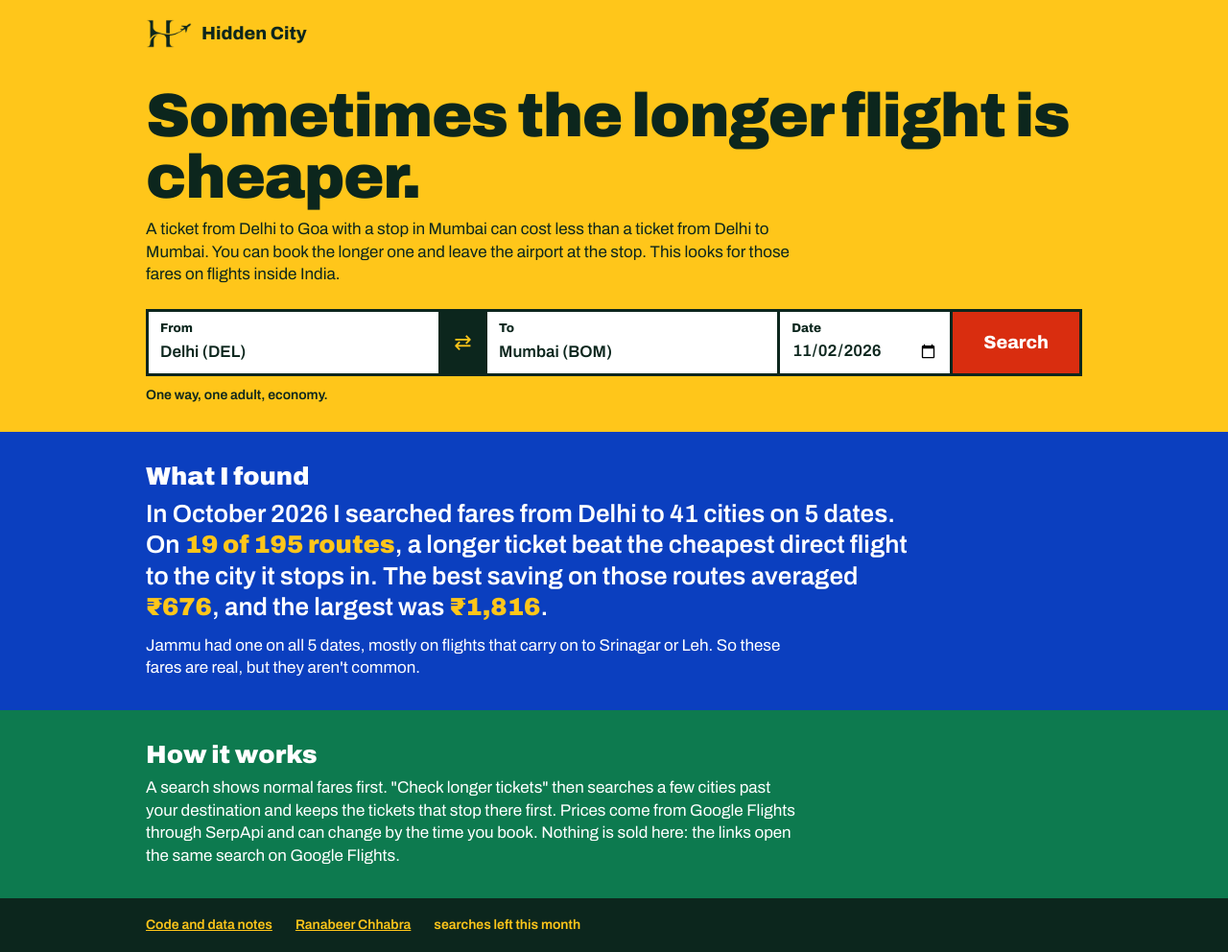
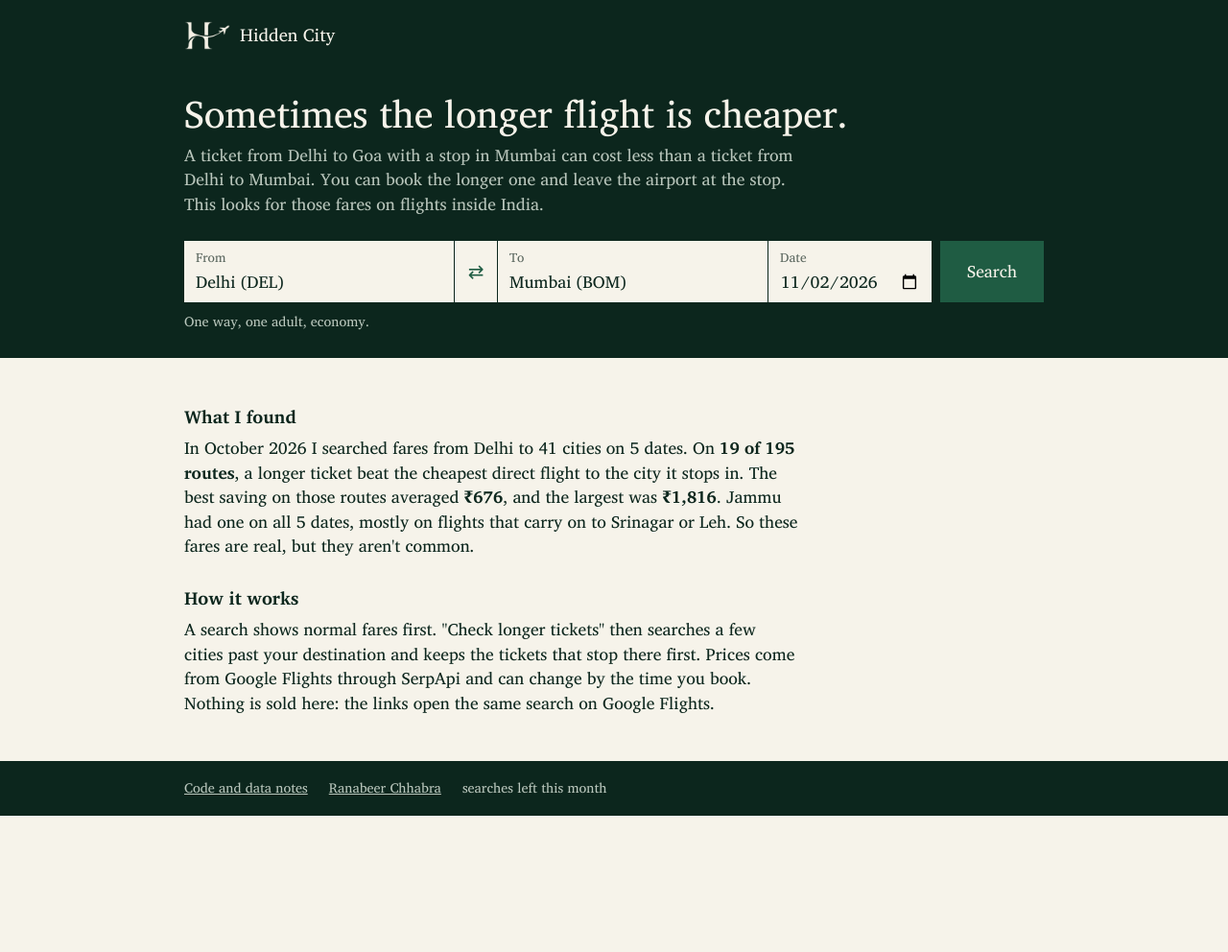
Before and after one commit to RanabeerChhabra/Hidden-City, a Flask app: page /hidden-city/ in a window 1280 px wide. Shown: the whole page at 96% size. After the commit the page ends 850 px from the top, so only its background shows below. Run offline with Flask 3, Linux system fonts and the light colour scheme; data that the repository does not hold is empty.

Commit message:
Restyle in quiet forest green and cream
Use the logo's colours with Charis SIL, flat square fields and ruled fare rows, with a soft green tint for longer tickets. Replaces the poster colours.

Co-Authored-By: Claude Opus 5.5 <noreply@anthropic.com>

```diff
--- a/public/hidden-city/static/style.css
+++ b/public/hidden-city/static/style.css
@@ -1,12 +1,15 @@
-/* Flat, bold colour blocks, like an old travel poster. No gradients or shadows. */
+/* Forest green and cream, taken from the logo. Flat, square and quiet. */
+@font-face { font-family: "Charis SIL"; src: url("fonts/charis-400-normal.woff2") format("woff2"); font-weight: 400; font-display: swap; }
+@font-face { font-family: "Charis SIL"; src: url("fonts/charis-700-normal.woff2") format("woff2"); font-weight: 700; font-display: swap; }
+
 :root {
-  --ink: #0c261d;       /* the logo's colour */
-  --marigold: #ffc61a;
-  --vermilion: #d92d0f;
-  --peacock: #0b3fbf;
-  --leaf: #0d7a4f;
-  --pink: #ffd3dc;
-  --paper: #fff8e7;
+  --forest: #0c261d;    /* the logo's ink */
+  --moss: #1f5c43;      /* buttons and the cheapest price */
+  --tint: #e4ecdf;      /* longer-ticket rows */
+  --cream: #f6f3ea;     /* the page */
+  --sage: #b9c6bc;      /* quiet text on the green */
+  --muted: #5b675f;     /* quiet text on the cream */
+  --rule: #d9d4c5;
 }
 
 * { box-sizing: border-box; }
@@ -14,49 +17,37 @@
 
 body {
   margin: 0;
-  background: var(--paper);
-  color: var(--ink);
-  font-family: "Archivo", Arial, sans-serif;
-  font-size: 17px;
-  line-height: 1.4;
+  background: var(--cream);
+  color: var(--forest);
+  font-family: "Charis SIL", Georgia, serif;
+  font-size: 17.6px;
+  line-height: 1.45;
 }
 
-.page { max-width: 1040px; margin: 0 auto; padding: 0 32px; }
-.band { padding: 32px 0; }
+.page { max-width: 960px; margin: 0 auto; padding: 0 32px; }
 a { color: inherit; }
 p { margin: 0 0 12px; }
-h1, h2 { margin: 0 0 8px; font-weight: 900; line-height: 1.1; }
-h1 { font-size: 36px; }
-h2 { font-size: 26px; }
+h1 { margin: 0 0 2px; font-size: 28.6px; font-weight: 400; line-height: 1.2; }
+h2 { margin: 28px 0 6px; font-size: 18.7px; font-weight: 700; }
+.small { font-size: 14.3px; color: var(--muted); }
 
-.small { font-size: 14px; }
+/* ---------- Top ---------- */
 
-/* ---------- Top band ---------- */
+.top { padding: 22px 0 28px; background: var(--forest); color: var(--cream); }
 
-.top { background: var(--marigold); padding: 20px 0 28px; }
-
-.logo { display: inline-flex; align-items: center; gap: 10px; font-size: 19px; font-weight: 800; text-decoration: none; }
+.logo { display: inline-flex; align-items: center; gap: 10px; font-size: 18.7px; text-decoration: none; }
 .logo img { display: block; width: auto; height: 30px; }
 
-.headline { margin: 32px 0 10px; font-size: 64px; font-weight: 900; line-height: 1; letter-spacing: -1.5px; }
-.intro { max-width: 680px; margin-bottom: 24px; }
+.headline { margin: 36px 0 8px; font-size: 40px; line-height: 1.15; }
+.intro { max-width: 640px; margin-bottom: 26px; color: var(--sage); }
 
-form { display: flex; align-items: stretch; }
+form { display: flex; align-items: stretch; gap: 1px; }
 
-.field {
-  position: relative;
-  flex: 1;
-  min-width: 0;
-  padding: 8px 12px;
-  border: 3px solid var(--ink);
-  border-right: 0;
-  background: #fff;
-}
+.field { position: relative; flex: 1; min-width: 0; padding: 8px 12px 6px; background: var(--cream); color: var(--forest); }
+.field.date { flex: 0 0 170px; }
+.field:focus-within { background: #fff; }
 
-.field.date { flex: 0 0 180px; }
-.field:focus-within { background: var(--paper); }
-
-label { display: block; font-size: 13px; font-weight: 800; }
+label { display: block; font-size: 13.5px; color: var(--muted); }
 
 input {
   width: 100%;
@@ -66,137 +57,105 @@ input {
   border-radius: 0;
   outline: 0;
   background: transparent;
-  color: var(--ink);
+  color: var(--forest);
   font: inherit;
-  font-weight: 600;
 }
 
 button { border: 0; border-radius: 0; font: inherit; cursor: pointer; }
 
-#swap {
-  flex: none;
-  width: 48px;
-  border: 3px solid var(--ink);
-  border-right: 0;
-  background: var(--ink);
-  color: var(--marigold);
-  font-size: 22px;
-}
+#swap { flex: none; width: 44px; background: var(--cream); color: var(--moss); font-size: 20px; }
+#swap:hover { background: var(--tint); }
 
-#swap:hover { background: var(--peacock); color: #fff; }
+.go, #hidden-go { background: var(--moss); color: var(--cream); }
+.go:hover, #hidden-go:hover { background: #2a7555; }
+.go:disabled { opacity: 0.6; cursor: wait; }
+.go { flex: none; margin-left: 8px; padding: 0 28px; }
 
-.go, #hidden-go {
-  background: var(--vermilion);
-  color: #fff;
-  font-weight: 800;
-}
-
-.go { flex: none; padding: 0 32px; border: 3px solid var(--ink); font-size: 19px; }
-.go:hover, #hidden-go:hover { background: var(--ink); }
-.go:disabled { opacity: 0.6; cursor: wait; }
-
-form + .small { margin: 10px 0 0; font-weight: 600; }
+.top .small { margin: 10px 0 0; color: var(--sage); }
 
 .suggestions {
   position: absolute;
   top: 100%;
-  left: -3px;
-  right: -3px;
+  left: 0;
+  right: 0;
   z-index: 10;
   min-width: 240px;
   max-height: 320px;
   margin: 0;
   padding: 0;
   overflow-y: auto;
-  border: 3px solid var(--ink);
-  background: #fff;
+  border: 1px solid var(--forest);
+  background: var(--cream);
   list-style: none;
 }
 
-.suggestions li { display: flex; justify-content: space-between; gap: 12px; padding: 7px 12px; cursor: pointer; }
-.suggestions .code { font-size: 14px; font-weight: 800; }
-.suggestions li:hover, .suggestions li[aria-selected="true"] { background: var(--marigold); }
+.suggestions li { display: flex; justify-content: space-between; gap: 12px; padding: 6px 12px; cursor: pointer; }
+.suggestions .code { color: var(--muted); font-size: 14.3px; }
+.suggestions li:hover, .suggestions li[aria-selected="true"] { background: var(--tint); }
 
 /* ---------- Results ---------- */
 
-.status { margin: 28px 0 0; font-weight: 800; }
-.status.error { color: var(--vermilion); }
+.status { margin: 28px 0 0; }
+.status.error { font-weight: 700; }
 
-#results { padding: 32px 0 40px; }
-#results #meta { margin: 0; }
+#results { padding-top: 32px; }
+#meta { margin: 0; }
 
-.cta {
-  display: flex;
-  align-items: center;
-  gap: 16px;
-  margin: 16px 0;
-  padding: 14px 16px;
-  background: var(--pink);
-}
+.cta { display: flex; align-items: center; gap: 14px; margin: 16px 0; }
+#hidden-go { flex: none; padding: 8px 16px; }
 
-#hidden-go { flex: none; padding: 10px 18px; }
+.tabs { display: flex; flex-wrap: wrap; gap: 4px 22px; margin: 18px 0 12px; }
+.tab { padding: 0 0 2px; background: none; color: var(--muted); }
+.tab:hover { color: var(--forest); }
+.tab.active { border-bottom: 2px solid var(--moss); color: var(--forest); font-weight: 700; }
 
-.tabs { display: flex; flex-wrap: wrap; gap: 6px; margin: 18px 0 12px; }
-.tab { padding: 8px 14px; border: 2px solid var(--ink); background: transparent; color: var(--ink); font-weight: 600; }
-.tab:hover { background: var(--marigold); }
-.tab.active { background: var(--ink); color: var(--marigold); font-weight: 800; }
-
-.warning { padding: 12px 16px; background: var(--marigold); font-size: 14px; font-weight: 600; }
+.warning { font-size: 14.3px; color: var(--muted); }
 
 .row {
   display: grid;
-  grid-template-columns: 136px 1fr 128px 80px 112px;
+  grid-template-columns: 136px 1fr 128px 76px 108px;
   align-items: baseline;
   column-gap: 16px;
-  padding: 11px 12px;
-  border-top: 2px solid var(--ink);
-  background: #fff;
+  padding: 10px 10px;
+  border-top: 1px solid var(--rule);
   font-variant-numeric: tabular-nums;
 }
 
-.row:last-of-type { border-bottom: 2px solid var(--ink); }
-.row.longer { background: var(--pink); }
+.row:last-of-type { border-bottom: 1px solid var(--rule); }
+.row.longer { background: var(--tint); }
 
-.row .times { font-weight: 800; white-space: nowrap; }
-.row .who { display: flex; flex-wrap: wrap; align-items: center; gap: 4px 8px; font-weight: 600; }
-.row .who img { width: 22px; height: 22px; object-fit: contain; }
-.row .flight-no { font-size: 14px; font-weight: 400; }
-.row .length { font-size: 14px; }
-.row .price { font-size: 19px; font-weight: 900; text-align: right; }
-.row.first .price { color: var(--vermilion); }
-.row .deal { font-size: 14px; font-weight: 600; text-align: right; }
-.row .note { grid-column: 2 / -1; margin-top: 4px; font-size: 14px; font-weight: 600; }
+.row .times { white-space: nowrap; }
+.row .who { display: flex; flex-wrap: wrap; align-items: center; gap: 4px 8px; }
+.row .who img { width: 20px; height: 20px; object-fit: contain; }
+.row .flight-no, .row .length { font-size: 14.3px; color: var(--muted); }
+.row .price { font-weight: 700; text-align: right; }
+.row.first .price { color: var(--moss); }
+.row .deal { font-size: 14.3px; text-align: right; }
+.row .note { grid-column: 2 / -1; margin-top: 3px; font-size: 14.3px; }
 
-.empty { padding: 12px; border: 2px solid var(--ink); background: #fff; }
+.empty { padding: 10px 0; border-top: 1px solid var(--rule); }
 .more { margin-top: 12px; }
 
-/* ---------- Colour bands ---------- */
+.about { padding-top: 20px; padding-bottom: 48px; }
+.about p { max-width: 640px; margin-bottom: 0; }
 
-.found { background: var(--peacock); color: #fff; }
-.found .big { max-width: 820px; font-size: 26px; font-weight: 600; line-height: 1.25; }
-.found b { color: var(--marigold); font-weight: 900; }
-.found p:last-child { max-width: 680px; margin-bottom: 0; }
-
-.how { background: var(--leaf); color: #fff; }
-.how p { max-width: 680px; margin-bottom: 0; }
-
-.foot { background: var(--ink); color: var(--marigold); padding: 18px 0; font-size: 14px; font-weight: 600; }
-.foot .page { display: flex; flex-wrap: wrap; gap: 6px 24px; }
+.foot { padding: 18px 0; background: var(--forest); color: var(--sage); font-size: 14.3px; }
+.foot .page { display: flex; flex-wrap: wrap; gap: 6px 22px; }
 
 /* ---------- Phones ---------- */
 
 @media (max-width: 720px) {
   .page { padding: 0 16px; }
-  .headline { font-size: 42px; letter-spacing: -1px; }
+  .headline { margin-top: 28px; font-size: 32px; }
 
   form { flex-wrap: wrap; }
-  .field, .field.date { flex: 1 1 100%; border-right: 3px solid var(--ink); border-bottom: 0; }
-  #swap { flex: 0 0 56px; order: 1; height: 54px; border-right: 0; }
-  .go { flex: 1 1 0; order: 2; height: 54px; }
+  .field, .field.date { flex: 1 1 100%; }
+  #swap { flex: 0 0 52px; order: 1; height: 48px; }
+  .go { flex: 1 1 0; order: 2; height: 48px; margin-left: 1px; }
 
   .cta { flex-direction: column; align-items: flex-start; }
 
-  .row { grid-template-columns: 1fr auto; row-gap: 3px; }
+  .row { grid-template-columns: 1fr auto; row-gap: 3px; padding: 10px 8px; }
   .row .times { grid-column: 1; grid-row: 1; }
   .row .price { grid-column: 2; grid-row: 1; }
   .row .who { grid-column: 1 / -1; grid-row: 2; }
--- a/templates/index.html
+++ b/templates/index.html
@@ -6,15 +6,13 @@
   <title>Hidden City</title>
   <meta name="description" content="Find connecting flights in India that cost less than flying direct to the city they stop in.">
   <link rel="icon" type="image/png" href="{{ url_for('static', filename='favicon.png') }}">
-  <link rel="preconnect" href="https://fonts.googleapis.com">
-  <link href="https://fonts.googleapis.com/css2?family=Archivo:wght@400;600;800;900&display=swap" rel="stylesheet">
   <link rel="stylesheet" href="{{ url_for('static', filename='style.css') }}">
 </head>
 <body>
-  <header class="band top">
+  <header class="top">
     <div class="page">
       <a class="logo" href="{{ url_for('site.home') }}">
-        <img src="{{ url_for('static', filename='logo-mark-dark.png') }}" alt="" width="48" height="30">
+        <img src="{{ url_for('static', filename='logo-mark-light.png') }}" alt="" width="48" height="30">
         <span>Hidden City</span>
       </a>
 
@@ -61,23 +59,15 @@
 
     </div>
 
-    <section class="band found">
-      <div class="page">
-        <h2>What I found</h2>
-        <p class="big">In October 2026 I searched fares from Delhi to 41 cities on 5 dates. On <b>19 of 195 routes</b>, a longer ticket beat the cheapest direct flight to the city it stops in. The best saving on those routes averaged <b>&#8377;676</b>, and the largest was <b>&#8377;1,816</b>.</p>
-        <p>Jammu had one on all 5 dates, mostly on flights that carry on to Srinagar or Leh. So these fares are real, but they aren't common.</p>
-      </div>
-    </section>
-
-    <section class="band how">
-      <div class="page">
-        <h2>How it works</h2>
-        <p>A search shows normal fares first. "Check longer tickets" then searches a few cities past your destination and keeps the tickets that stop there first. Prices come from Google Flights through SerpApi and can change by the time you book. Nothing is sold here: the links open the same search on Google Flights.</p>
-      </div>
+    <section class="about page">
+      <h2>What I found</h2>
+      <p>In October 2026 I searched fares from Delhi to 41 cities on 5 dates. On <b>19 of 195 routes</b>, a longer ticket beat the cheapest direct flight to the city it stops in. The best saving on those routes averaged <b>&#8377;676</b>, and the largest was <b>&#8377;1,816</b>. Jammu had one on all 5 dates, mostly on flights that carry on to Srinagar or Leh. So these fares are real, but they aren't common.</p>
+      <h2>How it works</h2>
+      <p>A search shows normal fares first. "Check longer tickets" then searches a few cities past your destination and keeps the tickets that stop there first. Prices come from Google Flights through SerpApi and can change by the time you book. Nothing is sold here: the links open the same search on Google Flights.</p>
     </section>
   </main>
 
-  <footer class="band foot">
+  <footer class="foot">
     <div class="page">
       <a href="https://github.com/RanabeerChhabra/Hidden-City">Code and data notes</a>
       <a href="/">Ranabeer Chhabra</a>
```
Also changed, not shown: public/hidden-city/static/fonts/charis-400-normal.woff2 (added), public/hidden-city/static/fonts/charis-700-normal.woff2 (added).
